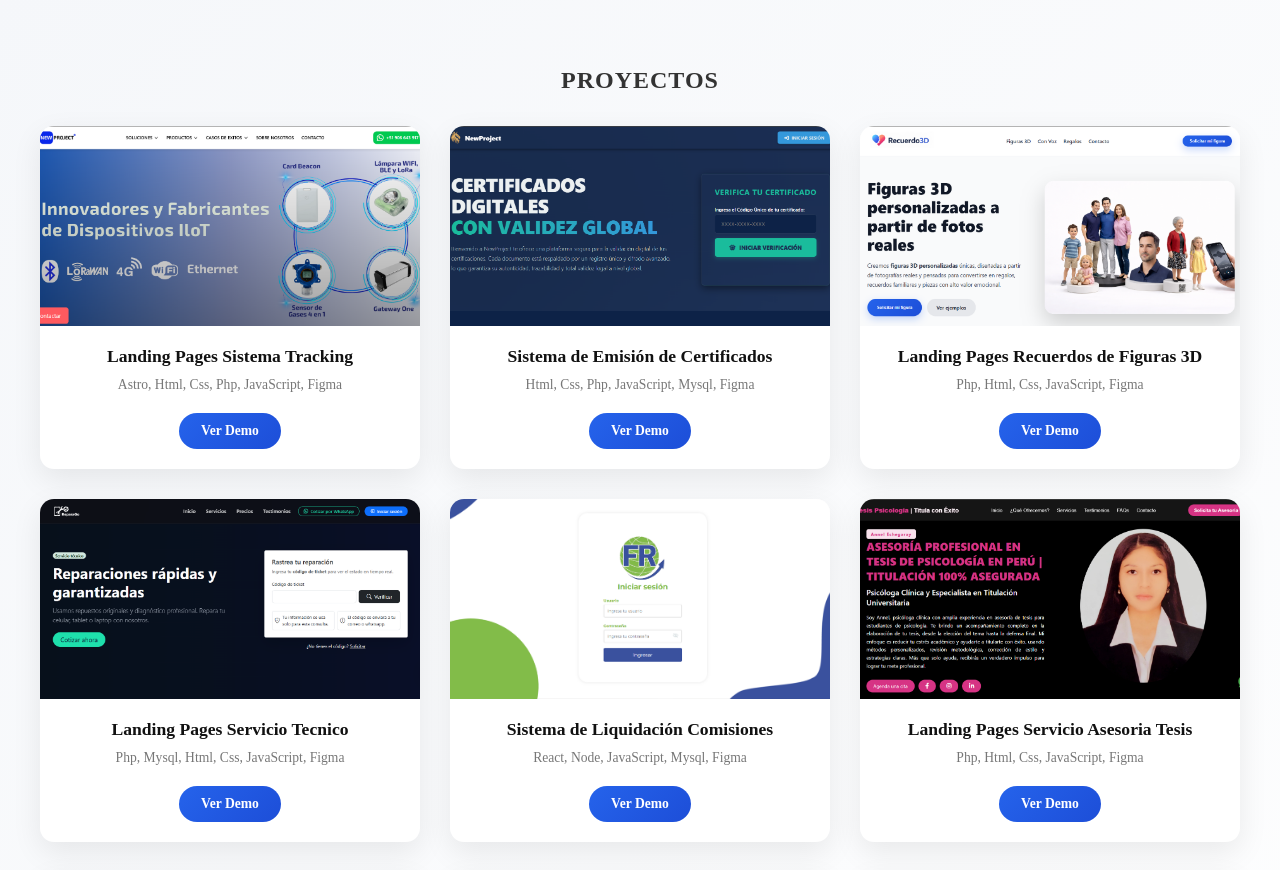
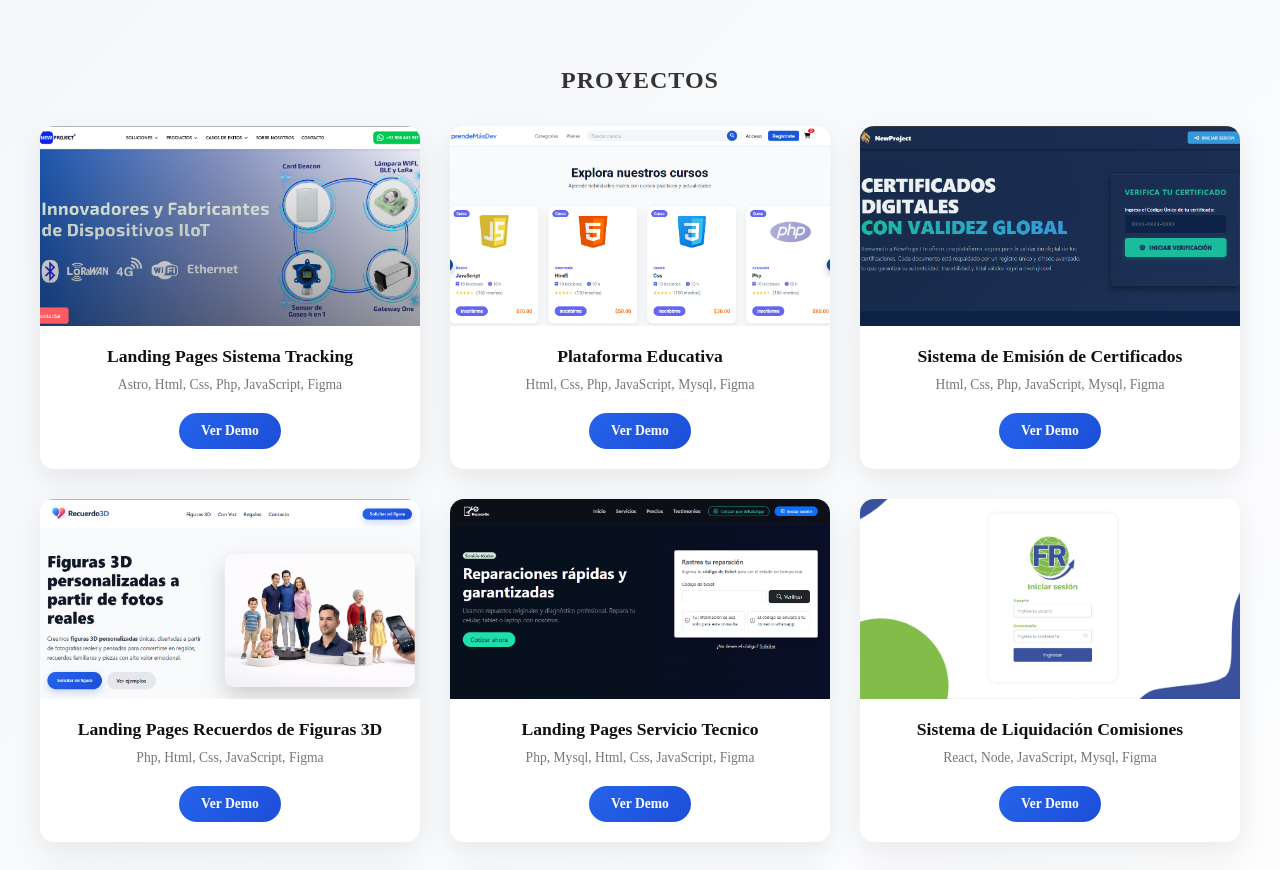
Before and after one commit to Giancarlos1024/PortafolioActualizado, a React (Vite) app: page / in a window 1280 px wide. Shown: the part 1580-2450 px from the top of the page. Built offline with nearby package versions, Linux system fonts and the light colour scheme.

Commit message:
se agrego el proyecto de plataforma educativa

```diff
--- a/src/Proyectos.js
+++ b/src/Proyectos.js
@@ -4,6 +4,12 @@ const projects = [
     description: 'Astro, Html, Css, Php, JavaScript, Figma',
     imageUrl: './newproject.png',
     link: 'http://newproject.com.pe/'
+  },
+  {
+    title: 'Plataforma Educativa',
+    description: 'Html, Css, Php, JavaScript, Mysql, Figma',
+    imageUrl: './plataforma.png',
+    link: 'https://aprendemasdev.com/'
   },
   {
     title: 'Sistema de Emisión de Certificados',
```
Also changed, not shown: public/plataforma.png (added).
